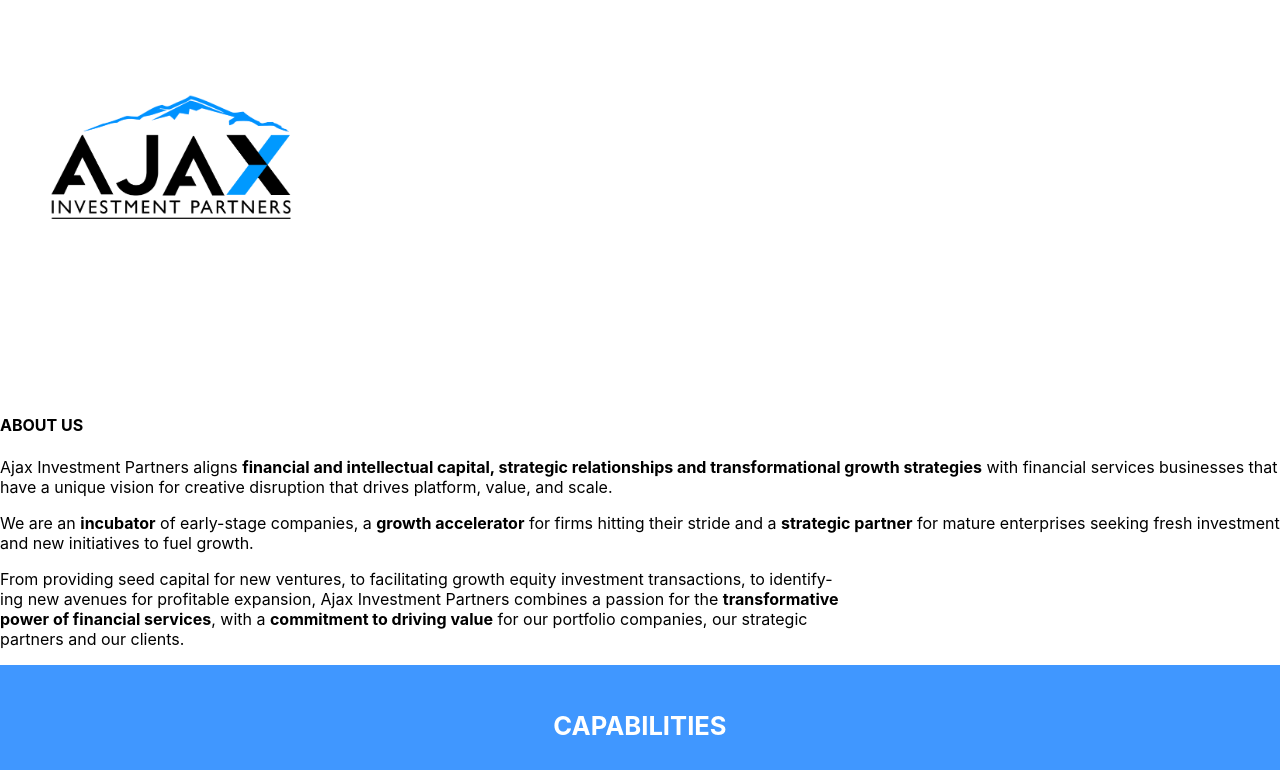
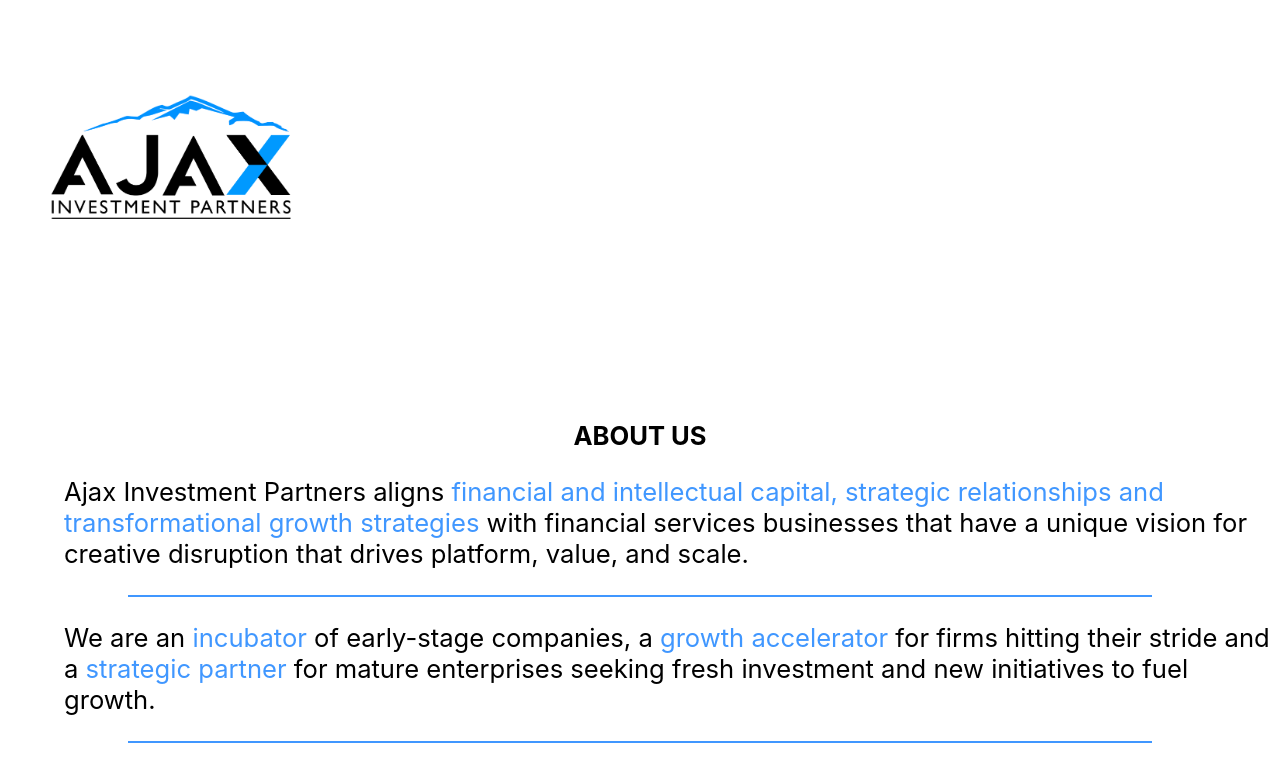
Before and after one commit to mattenbar/AjaxInvestmentPartnersReact, a React (Create React App) app: page / in a window 1280 px wide. Shown: the top 770 px of the page. Built offline with nearby package versions, Linux system fonts and the light colour scheme.

Commit message:
about us styling complete

```diff
--- a/src/App.css
+++ b/src/App.css
@@ -1,7 +1,28 @@
+.about h3{
+  text-align: center;
+  font-size: 2vw;
+}
+
+.about p{
+  padding-left: 5%;
+  font-size: 2vw;
+}
+
+span {
+  color: rgb(64, 151, 257);
+}
+
+.blueLine{
+  border-bottom: 2px solid rgb(64, 151, 257);
+  display: block;
+  margin-left: 10%;
+  margin-right: 10%;
+}
+
 .capabilities .blackLine{
   border-bottom: 2px black;
   display: block;
-  margin-left: 5%;
+  margin-left: 10%;
   margin-right: 10%;
   color: black;
 }
--- a/src/components/aboutUs.js
+++ b/src/components/aboutUs.js
@@ -7,24 +7,24 @@ class AboutUs extends Component{
       <div class="about" id="about">
     <br/>
     <br/>
-    <h4>ABOUT US</h4>
+    <h3>ABOUT US</h3>
     <p>
-      Ajax Investment Partners aligns <b>financial and intellectual capital, strategic relationships and transformational growth
-      strategies</b> with financial services businesses that have a unique vision for creative disruption that drives platform,
+      Ajax Investment Partners aligns <span className="blue">financial and intellectual capital, strategic relationships and transformational growth
+      strategies</span> with financial services businesses that have a unique vision for creative disruption that drives platform,
       value, and scale.
     </p>
     <span class="blueLine"></span>
     <p>
-      We are an <b>incubator</b> of early-stage companies, a <b>growth accelerator</b> for firms hitting their stride and a <b>strategic
-      partner</b> for mature  enterprises seeking fresh investment  and new initiatives to  fuel  growth.
+      We are an <span>incubator</span> of early-stage companies, a <span>growth accelerator</span> for firms hitting their stride and a <span>strategic
+      partner</span> for mature  enterprises seeking fresh investment  and new initiatives to  fuel  growth.
     </p>
     <span class="blueLine"></span>
     <p>
       From providing seed capital for new ventures, to facilitating growth equity investment transactions, to identify-
       <br/>
-      ing new avenues for profitable expansion, Ajax Investment Partners combines a passion for the <b>transformative
+      ing new avenues for profitable expansion, Ajax Investment Partners combines a passion for the <span>transformative
       <br/>
-      power of financial services</b>, with a <b>commitment to driving value</b> for our portfolio companies, our strategic
+      power of financial services</span>, with a <span>commitment to driving value</span> for our portfolio companies, our strategic
       <br/>
       partners and our clients.
     </p>
--- a/src/components/navbar.js
+++ b/src/components/navbar.js
@@ -1,6 +1,6 @@
 import React from 'react'
 import Navbar from 'react-bootstrap/Navbar'
-import Logo from '../images/AJAXLOGO.svg'
+import Logo from '../AJAXLOGO.svg'
 
 
 class NavBar extends React.Component{
```
Also changed, not shown: src/AJAXLOGO.svg (renamed from src/images/AJAXLOGO.svg), 1 other file (tests, documents, lock files or other folders).
